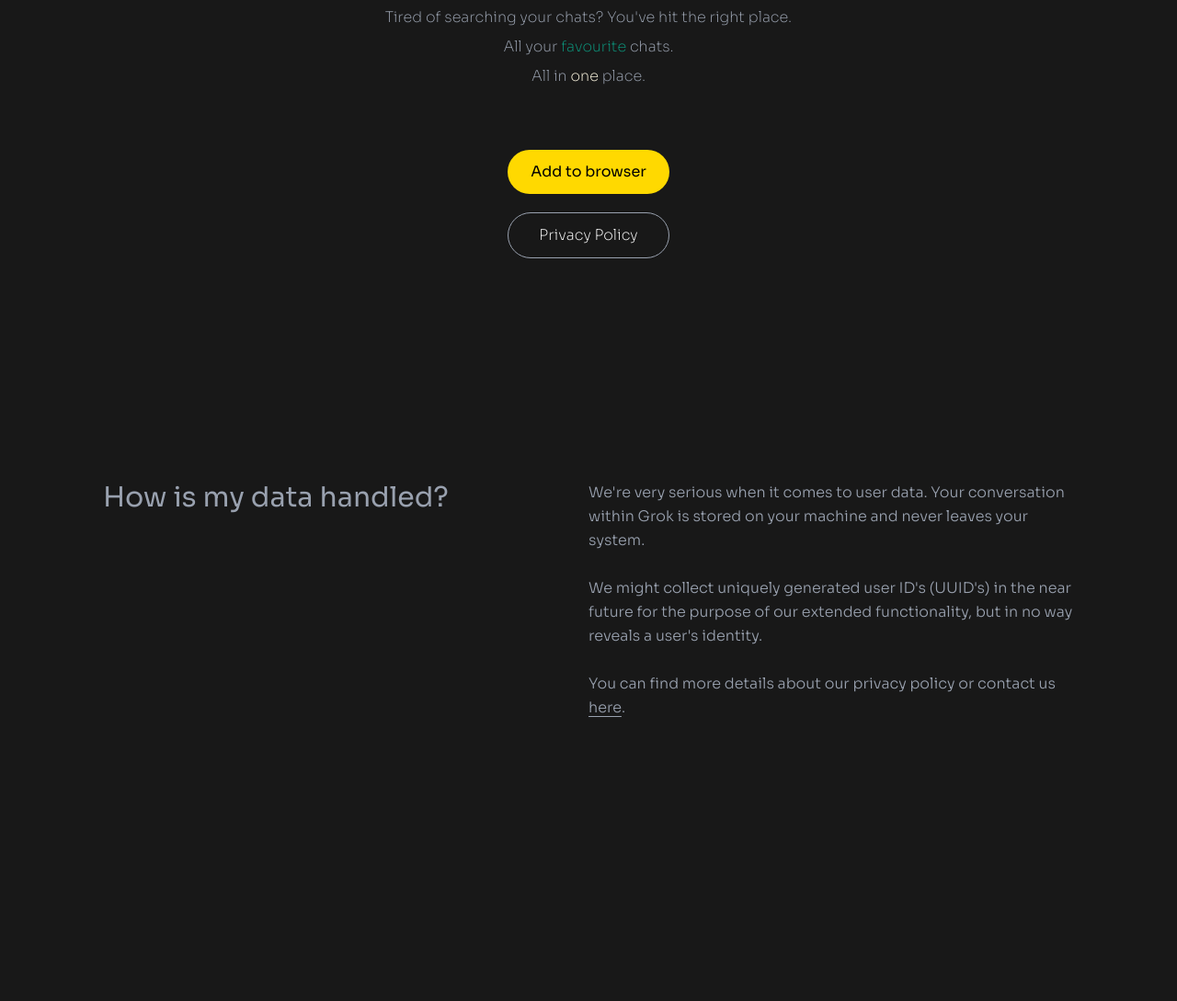
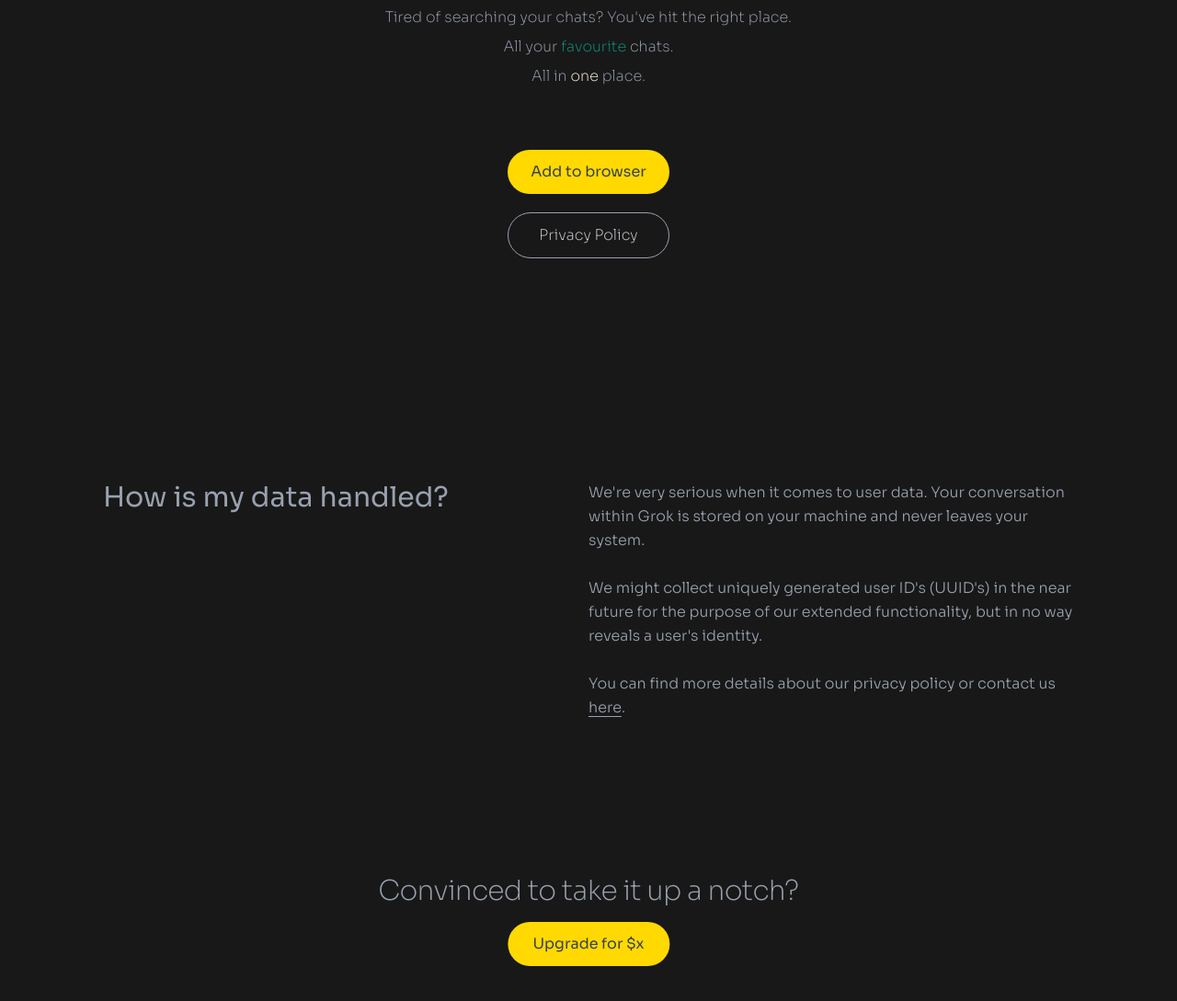
Before and after one commit to Dibendu-Saha/grok-pin-landing-page, a website: page src/index.html in a window 1280 px wide. Shown: the part 389-1478 px from the top of the page at 92% size. Drawn offline with Linux system fonts and the light colour scheme.

Commit message:
add pay option

```diff
--- a/src/index.html
+++ b/src/index.html
@@ -29,7 +29,7 @@
         <a
           href="https://chromewebstore.google.com/detail/okcbgnlkendjhkjdheinochpclghemhe/preview?hl=en&authuser=0"
           target="_blank"
-          class="bg-[#FFD900] m-auto text-black block w-44 py-3 rounded-full"
+          class="bg-[#FFD900] m-auto text-gray-700 block w-44 py-3 rounded-full"
           >Add to browser</a
         >
       </div>
@@ -37,13 +37,13 @@
       <div class="mt-5">
         <a
           href="#user-data"
-          class="text-white border m-auto font-extralight border-gray-400 block w-44 py-3 rounded-full"
+          class="text-gray-300 border m-auto font-extralight border-gray-400 block w-44 py-3 rounded-full"
           >Privacy Policy</a
         >
       </div>
     </section>
 
-    <section id="user-data" class="min-h-screen p-28">
+    <section id="user-data" class="min-h-screen p-28 relative">
       <div class="flex">
         <div class="flex-1 text-3xl">How is my data handled?</div>
         <div class="flex-1 font-light leading-relaxed">
@@ -70,6 +70,20 @@
             >.
           </p>
         </div>
+      </div>
+
+      <div
+        class="absolute bottom-40 left-1/2 -translate-x-1/2 flex flex-col items-center gap-4"
+      >
+        <p class="tracking-tight font-extralight text-3xl">
+          Convinced to take it up a notch?
+        </p>
+        <a
+          class="bg-[#FFD900] text-gray-700 text-center block w-44 py-3 rounded-full hover:cursor-pointer"
+          onclick="initTxn()"
+        >
+          Upgrade for $x
+        </a>
       </div>
     </section>
 
```
Also changed, not shown: src/output.css.
